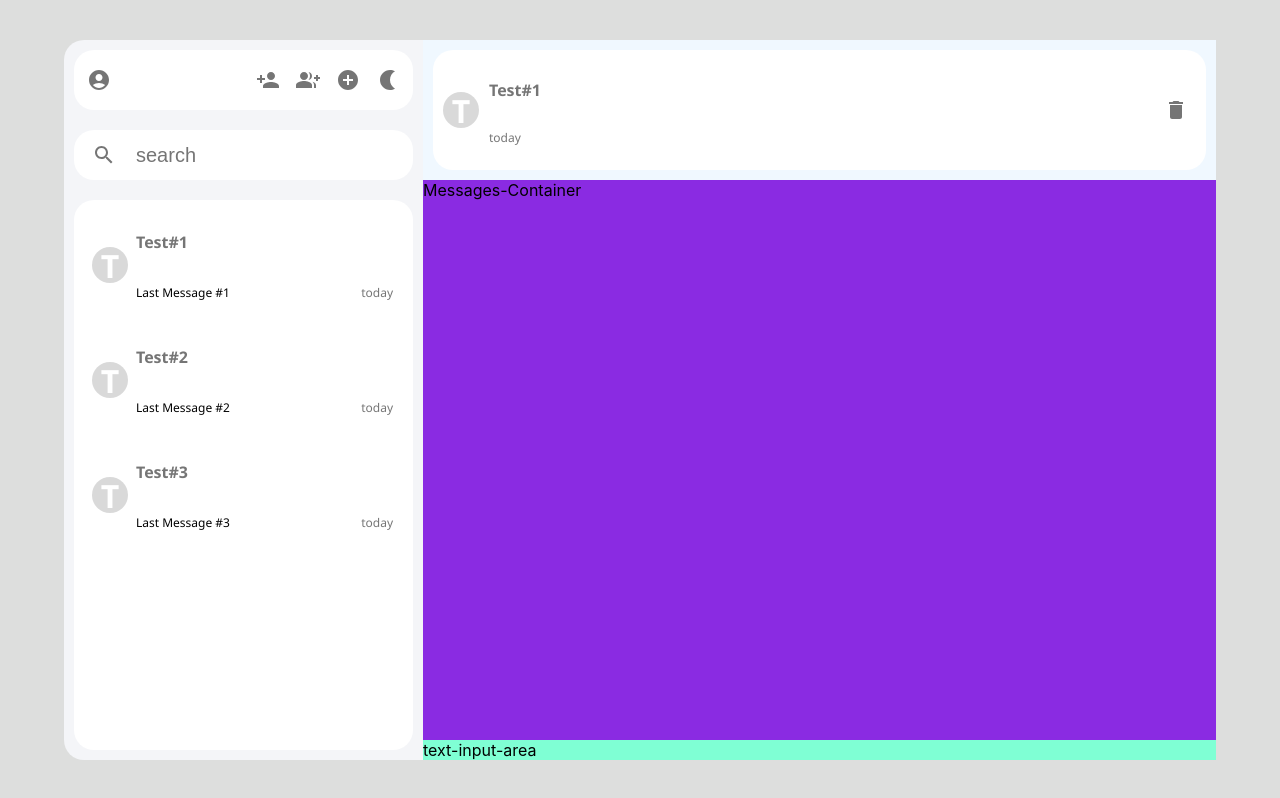
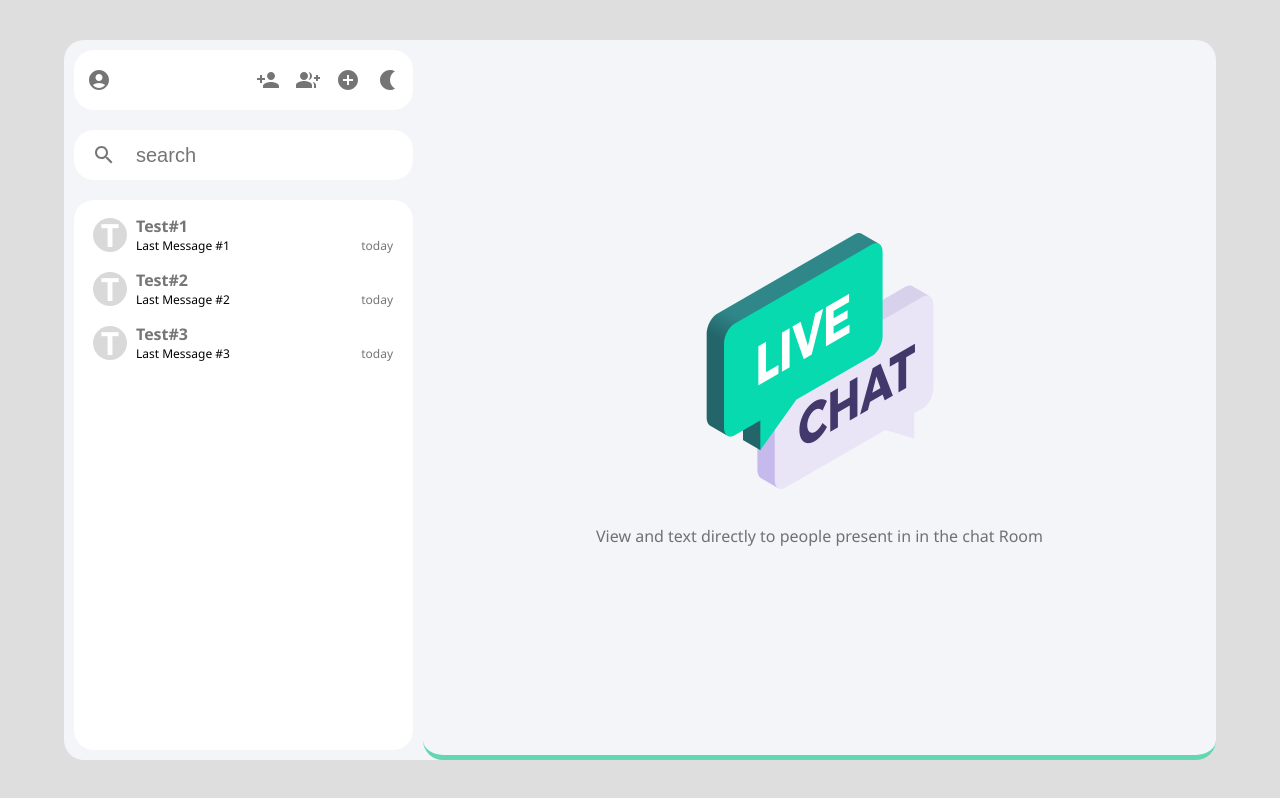
Before and after one commit to muhammedadil01/Chat-App-Frontend, a React (Create React App) app: page / in a window 1280 px wide. Built offline with nearby package versions, Linux system fonts and the light colour scheme.

Commit message:
added welcome page

```diff
--- a/src/components/ChatArea.jsx
+++ b/src/components/ChatArea.jsx
@@ -1,7 +1,10 @@
 import React from "react";
 import DeleteIcon from "@mui/icons-material/Delete";
+import SendIcon from '@mui/icons-material/Send';
 import { IconButton } from "@mui/material";
-
+import MessageSelf from "./MessageSelf";
+import MessageOthers from "./MessageOthers";
+// import './MyStyles.css'
 function ChatArea({ props }) {
   console.log(props);
   return (
@@ -16,8 +19,20 @@ function ChatArea({ props }) {
           <DeleteIcon />
         </IconButton>
       </div>
-      <div className="messages-container">Messages-Container</div>
-      <div className="text-input-area">text-input-area</div>
+      <div className="messages-container">
+       <MessageOthers/>
+        <MessageSelf/>
+        <MessageOthers/>
+        <MessageSelf/>
+        <MessageOthers/>
+        <MessageSelf/>
+      </div>
+      <div className="text-input-area">
+        <input type="text" placeholder="Type a Message" className="search-box"/>
+          <IconButton>
+            <SendIcon/>
+          </IconButton>
+      </div>
     </div>
   );
 }
--- a/src/components/MainContainer.jsx
+++ b/src/components/MainContainer.jsx
@@ -2,6 +2,7 @@ import React, { useState } from 'react'
 import './MyStyles.css'
 import Sidebar from './Sidebar'
 import ChatArea from './ChatArea'
+import Welcome from './Welcome'
 
 function MainContainer() {
     const [conversations, setconversations] = useState([
@@ -24,7 +25,8 @@ function MainContainer() {
   return (
     <div className='main-container'>
         <Sidebar props={conversations}/>
-        <ChatArea props={conversations[0]}/>
+        <Welcome/>
+        {/* <ChatArea props={conversations[0]}/> */}
     </div>
   )
 }
--- /dev/null
+++ b/src/components/MessageOthers.jsx
@@ -0,0 +1,22 @@
+import React from 'react'
+
+function MessageOthers() {
+    var props1= {name:'RandomUser',message:'This is Sample Message'}
+
+  return (
+    <div className='other-message-container'>
+      <div className='conversation-container'>
+      <p className='con-icon'>{props1.name[0]}</p>
+      <div className='other-text-content'>
+        <p className='con-title'>{props1.name}</p>
+        <p className='con-lastMessage'>{props1.message}</p>
+        <p className='self-timeStamp'>12:00</p>
+      </div>
+
+
+    </div>
+    </div>
+  )
+}
+
+export default MessageOthers
--- /dev/null
+++ b/src/components/MessageSelf.jsx
@@ -0,0 +1,15 @@
+import React from 'react'
+
+function MessageSelf() {
+    var props2={name:'otherUser',message:'This is Sample Message'}
+  return (
+    <div className='self-message-container'>
+       <div className='messageBox'>
+          <p style={{margin:'0px'}}>{props2.message}</p>
+          <p className='self-timeStamp'>12:00</p>
+       </div>
+    </div>
+  )
+}
+
+export default MessageSelf
--- a/src/components/MyStyles.css
+++ b/src/components/MyStyles.css
@@ -11,7 +11,6 @@
     flex-direction: column;
 }
 .chatarea-container{
-    background-color: aliceblue;
     flex: 0.7;
 }
 .sb-header{
@@ -65,34 +64,41 @@
     font-size: 2rem;
     font-weight: bolder;
     color: white;
-    height: 32px;
-    width: 32px;
+    height: 30px;
+    width: 30px;
     padding: 2px;
 
     border-radius: 50%;
     justify-self: center;
     align-self: center;
+    margin-right: 5px;
+    margin: 0;
 }
 .con-title{
     grid-area: 1/2/2/4;
     font-family: 'Segoe UI', Tahoma, Geneva, Verdana, sans-serif;
     font-weight: bold;
     color: rgba(0, 0, 0, 0.54);
+    margin: 0;
+
 }
 .con-timeStamp{
     justify-self: flex-end;
     font-family: 'Segoe UI', Tahoma, Geneva, Verdana, sans-serif;
     font-size: 0.75rem;
     color: rgba(0, 0, 0, 0.54);
+    margin: 0;
 }
 .con-lastMessage{
     font-family: 'Segoe UI', Tahoma, Geneva, Verdana, sans-serif;
     font-size: 0.75rem;
+    margin: 0;
 }
 .chatarea-container{
     display: flex;
     flex-direction: column;
     flex: 0.7;
+
 }
 .chatArea-header{
     display: flex;
@@ -110,9 +116,67 @@
     flex: 1;
 }
 .messages-container{
-    background-color: blueviolet;
+    background-color: white;
     flex: 1;
+    border-radius: 20px;
+    margin: 10px;
+    overflow: scroll;
+    scrollbar-width: none;
+}
+.messages-container::-webkit-scrollbar{
+    display: none;
 }
 .text-input-area{
-    background-color: aquamarine;
+    background-color: white;
+    padding: 10px 10px;
+    margin: 10px;
+    display: flex;
+    justify-content: space-between;
+    border-radius: 20px;
 }
+.other-text-content{
+    background-color: #d9d9d9;
+    padding: 10px 10px;
+    margin: 5px;
+    border-radius: 20px;
+    width: max-content;
+    margin-top: 10px;
+    display: flex;
+    flex-direction: column;
+}
+.self-message-container{
+    display: flex;
+    justify-content: flex-end;
+}
+.messageBox{
+    display: flex;
+    flex-direction: column;
+    background-color:#63d7b0;
+    width: max-content;
+    padding: 10px 10px;
+    margin: 10px;
+    border-radius: 20px;
+    font-family: 'Segoe UI', Tahoma, Geneva, Verdana, sans-serif;
+}
+.self-timeStamp{
+    align-self: flex-end;
+    font-size: 0.7rem;
+    font-weight: lighter;
+    font-family: 'Segoe UI', Tahoma, Geneva, Verdana, sans-serif;
+    margin: 0;
+}
+.welcome-logo{
+    height: 20vw;
+}
+.welcome-container{
+    flex: 0.7rem;
+    display: flex;
+    flex-direction: column;
+    justify-content: center;
+    align-items: center;
+    gap: 20px;
+    font-family: 'Segoe UI', Tahoma, Geneva, Verdana, sans-serif;
+    color: rgba(0, 0, 0, 0.54);
+    border-bottom: 5px solid #63d7b0;
+    border-radius: 20px;
+}
--- /dev/null
+++ b/src/components/Welcome.jsx
@@ -0,0 +1,15 @@
+import React from 'react'
+import logo from '../Images/live-chat.png'
+
+function Welcome() {
+  return (
+    <div className='welcome-container'>
+        <img src={logo} alt="logo"
+        className='welcome-logo'/>
+        <p>View and text directly to people present in
+            in the chat Room </p>
+    </div>
+  )
+}
+
+export default Welcome
```
Also changed, not shown: src/CreateGroups.jsx (added, +9 -0 lines), src/Images/live-chat.png (added).
